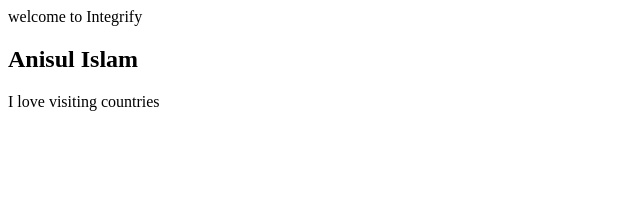
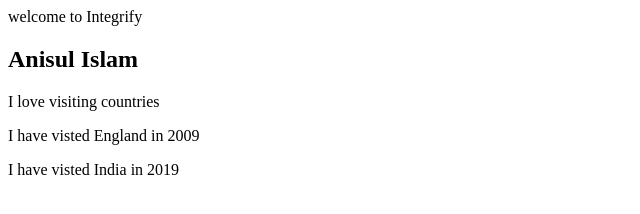
Before and after one commit to anisul-Islam/anisul-joureny-story, a plain HTML site: page index.html in a window 1280 px wide. Shown: the whole page, without its empty margins (0-640 px from the left). Drawn offline with Linux system fonts and the light colour scheme.

Commit message:
Add journey to england and India

```diff
--- a/index.html
+++ b/index.html
@@ -9,5 +9,7 @@
     welcome to Integrify
     <h2>Anisul Islam</h2>
     <p>I love visiting countries</p>
+    <p>I have visted England in 2009</p>
+    <p>I have visted India in 2019</p>
   </body>
 </html>
```
